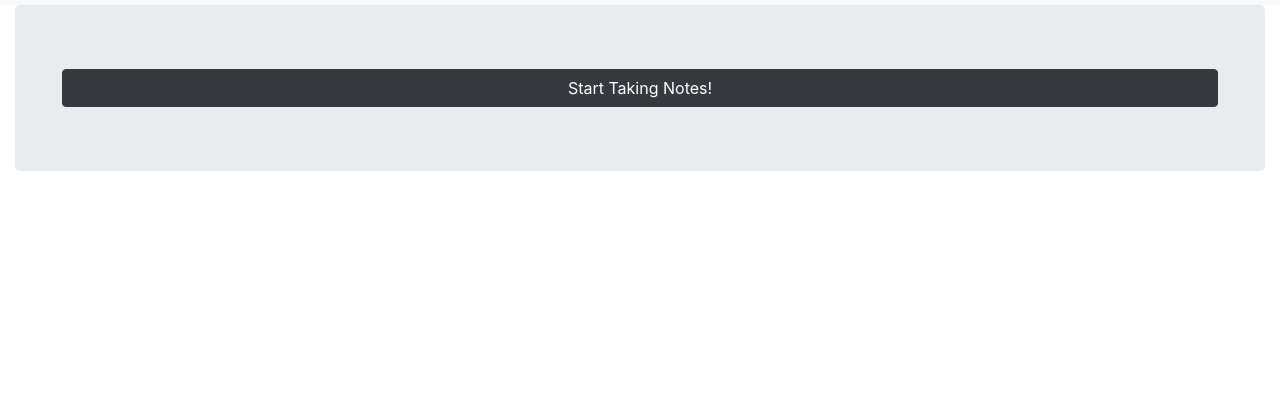
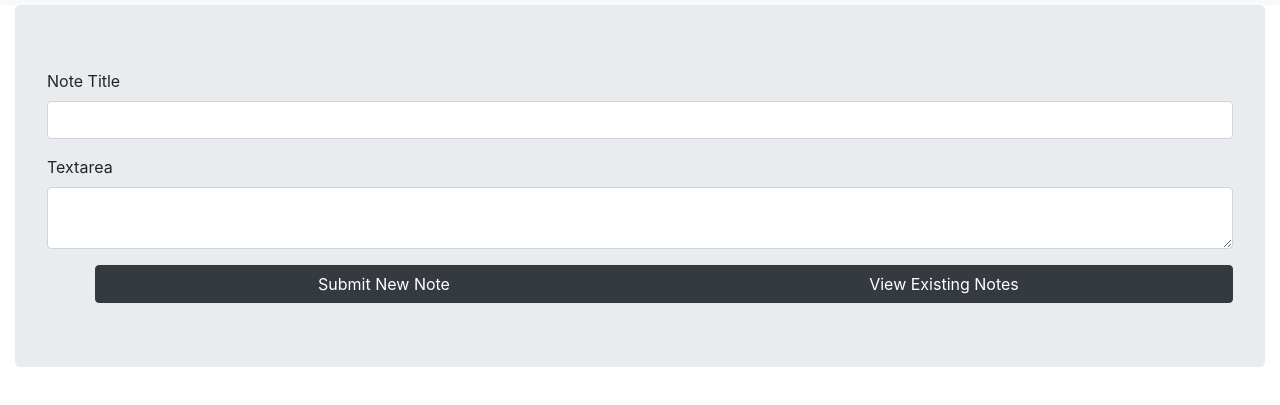
Before and after one commit to kaylasf/ExpressNotes, a website: page public/index.html in a window 1280 px wide. Shown: the part 53-458 px from the top of the page. Drawn offline with nearby package versions, Linux system fonts and the light colour scheme.

Commit message:
Revert "."
This reverts commit 01d1bc2e874284f4b14a47f655408509bd124f4b.

```diff
--- a/public/index.html
+++ b/public/index.html
@@ -21,7 +21,7 @@
 
     <div class="container-fluid">
         <div class="jumbotron">
-            <!-- <form>
+            <form>
                 <div class="form-group">
                     <label for="exampleFormControlInput1">Note Title</label>
                     <input type="email" class="form-control" id="exampleFormControlInput1"
@@ -35,12 +35,12 @@
           <div class="row">
               <div class="col-6">
                 <button type="button" class="btn btn-dark btn-block ml-5">Submit New Note</button>
-              </div> -->
-              <div class="col-12">
-                <a href="/notes"> <button type="button" class="btn btn-dark btn-block" > Start Taking Notes!</button></a>
               </div>
-          <!-- </div>
-            </form> -->
+              <div class="col-6">
+                <a href="/notes"> <button type="button" class="btn btn-dark btn-block" > View Existing Notes</button></a>
+              </div>
+          </div>
+            </form>
         </div>
 
 
```
